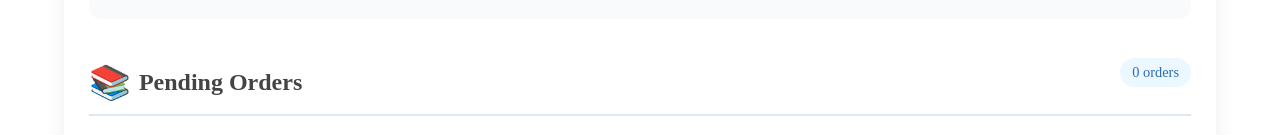
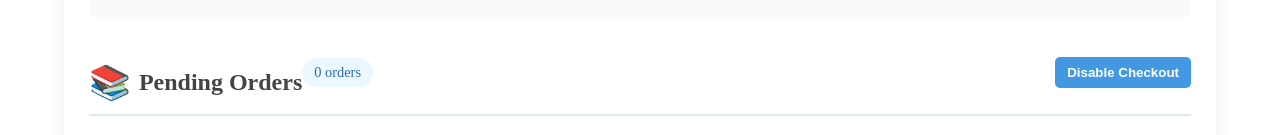
Before and after one commit to amalb1729/miniProjectAdmin, a React (Vite) app: page / in a window 1280 px wide. Shown: the part 436-571 px from the top of the page. Built offline with nearby package versions, Linux system fonts and the light colour scheme; no server answers; sample sign-in values are in the browser's storage.

Commit message:
checkout status

```diff
--- a/src/components/Orders/PendingOrderPanel.jsx
+++ b/src/components/Orders/PendingOrderPanel.jsx
@@ -21,6 +21,8 @@ function PendingOrderPanel() {
     const [qrKey, setQrKey] = useState(Date.now())
     const [cancellingAll, setCancellingAll] = useState(false)
     const [cancelResult, setCancelResult] = useState(null)
+    const [checkoutEnabled, setCheckoutEnabled] = useState(true)
+    const [toggleLoading, setToggleLoading] = useState(false)
 
     const handleScanSuccess = (id) => {
         showFullOrder(id, "Pending");
@@ -84,7 +86,35 @@ function PendingOrderPanel() {
             }
         };
 
+        const fetchCheckoutStatus = async () => {
+            try {
+                let token = accessToken;
+                if (!token) {
+                    token = await refreshRequest();
+                }
+
+                let response = await fetch("/api/order/checkout-status", {
+                    headers: { "Authorization": `Bearer ${token}` }
+                });
+
+                if (response.status === 401) {
+                    token = await refreshRequest();
+                    response = await fetch("/api/order/checkout-status", {
+                        headers: { "Authorization": `Bearer ${token}` }
+                    });
+                }
+
+                if (response.ok) {
+                    const data = await response.json();
+                    setCheckoutEnabled(data.checkoutEnabled);
+                }
+            } catch (error) {
+                console.error("Error fetching checkout status:", error);
+            }
+        };
+
         fetchPendingOrders();
+        fetchCheckoutStatus(); // Fetch checkout status when component mounts
     }, []);
 
     useEffect(() => {
@@ -158,6 +188,38 @@ function PendingOrderPanel() {
             console.log(error);
         }
         setNewStatus({});
+    };
+
+    const toggleCheckoutStatus = async () => {
+        setToggleLoading(true);
+        try {
+            let token = accessToken;
+            if (!token) {
+                token = await refreshRequest();
+            }
+
+            let response = await fetch("/api/order/toggle-checkout", {
+                method: "POST",
+                headers: { "Authorization": `Bearer ${token}` }
+            });
+
+            if (response.status === 401) {
+                token = await refreshRequest();
+                response = await fetch("/api/order/toggle-checkout", {
+                    method: "POST",
+                    headers: { "Authorization": `Bearer ${token}` }
+                });
+            }
+
+            if (response.ok) {
+                const data = await response.json();
+                setCheckoutEnabled(data.checkoutEnabled);
+            }
+        } catch (error) {
+            console.error("Error toggling checkout status:", error);
+        } finally {
+            setToggleLoading(false);
+        }
     };
 
     // Function to cancel all pending orders
@@ -266,6 +328,15 @@ function PendingOrderPanel() {
                 <div className="section-header">
                     <h3 className="section-title">Pending Orders</h3>
                     <div className="order-count">{pendingOrders.length} orders</div>
+                    <div className="admin-controls">
+                        <button
+                            className={`checkout-toggle-btn ${checkoutEnabled ? 'enabled' : 'disabled'}`}
+                            onClick={toggleCheckoutStatus}
+                            disabled={toggleLoading}
+                        >
+                            {toggleLoading ? 'Updating...' : checkoutEnabled ? 'Disable Checkout' : 'Enable Checkout'}
+                        </button>
+
                         {pendingOrders.length > 0 && (
                             <button
                                 className="cancel-all-btn"
@@ -275,6 +346,7 @@ function PendingOrderPanel() {
                                 {cancellingAll ? "Cancelling..." : "Cancel All Pending Orders"}
                             </button>
                         )}
+                    </div>
                 </div>
 
                 {cancelResult && (
--- a/src/components/Orders/orderpanel.css
+++ b/src/components/Orders/orderpanel.css
@@ -208,6 +208,44 @@
     font-weight: 500;
 }
 
+.admin-controls {
+    display: flex;
+    gap: 12px;
+    margin-left: auto;
+}
+
+.checkout-toggle-btn {
+    padding: 8px 16px;
+    border-radius: 6px;
+    border: none;
+    font-weight: 600;
+    cursor: pointer;
+    transition: background-color 0.2s;
+}
+
+.checkout-toggle-btn.enabled {
+    background-color: #4299e1;
+    color: white;
+}
+
+.checkout-toggle-btn.disabled {
+    background-color: #f56565;
+    color: white;
+}
+
+.checkout-toggle-btn:hover.enabled {
+    background-color: #3182ce;
+}
+
+.checkout-toggle-btn:hover.disabled {
+    background-color: #e53e3e;
+}
+
+.checkout-toggle-btn:disabled {
+    background-color: #a0aec0;
+    cursor: not-allowed;
+}
+
 .cancel-all-btn {
     background-color: #e53e3e;
     color: white;
@@ -217,7 +255,6 @@
     font-weight: 600;
     cursor: pointer;
     transition: background-color 0.2s;
-    margin-left: 15px;
 }
 
 .cancel-all-btn:hover {
```
Lines whose indentation alone changed are shown as unchanged.
